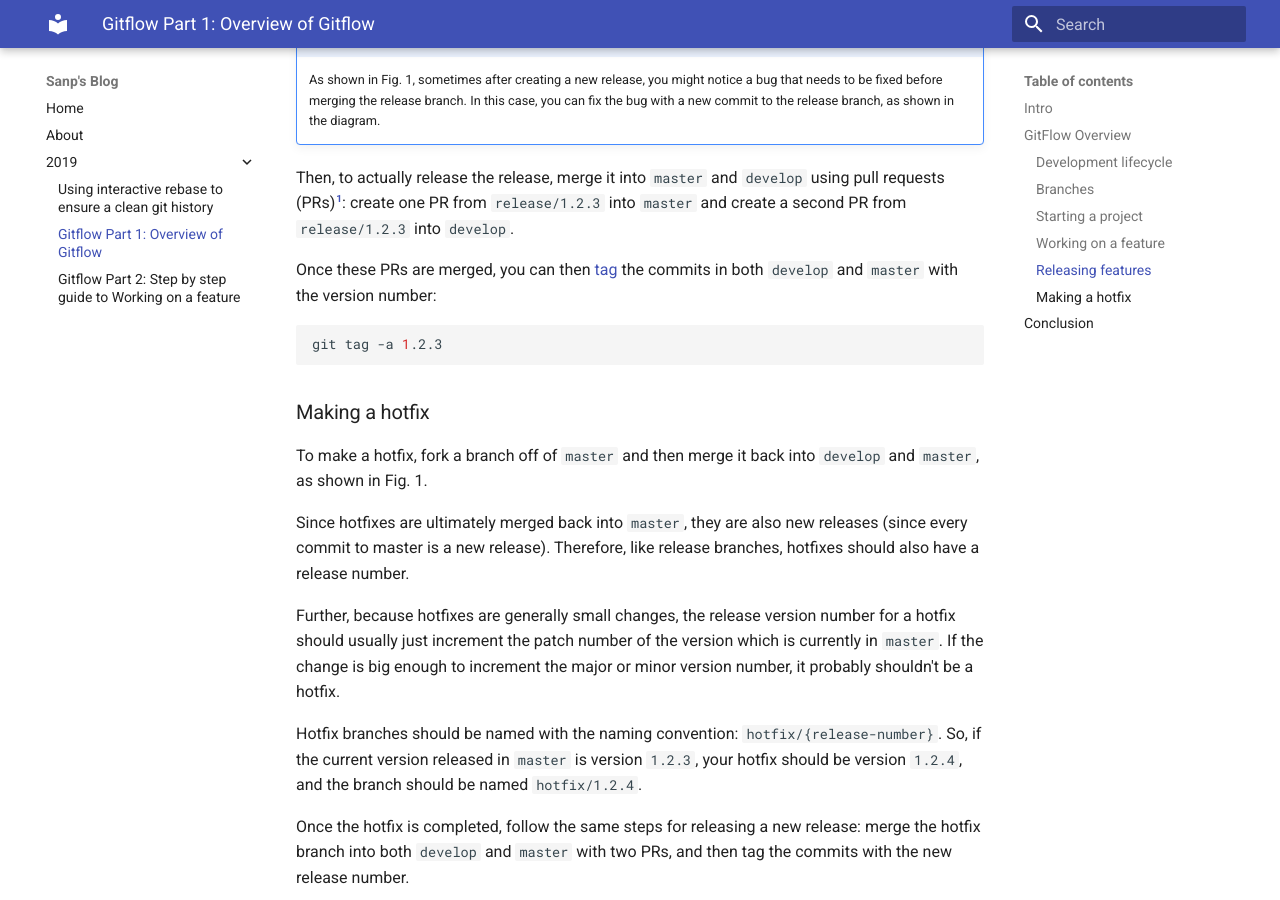
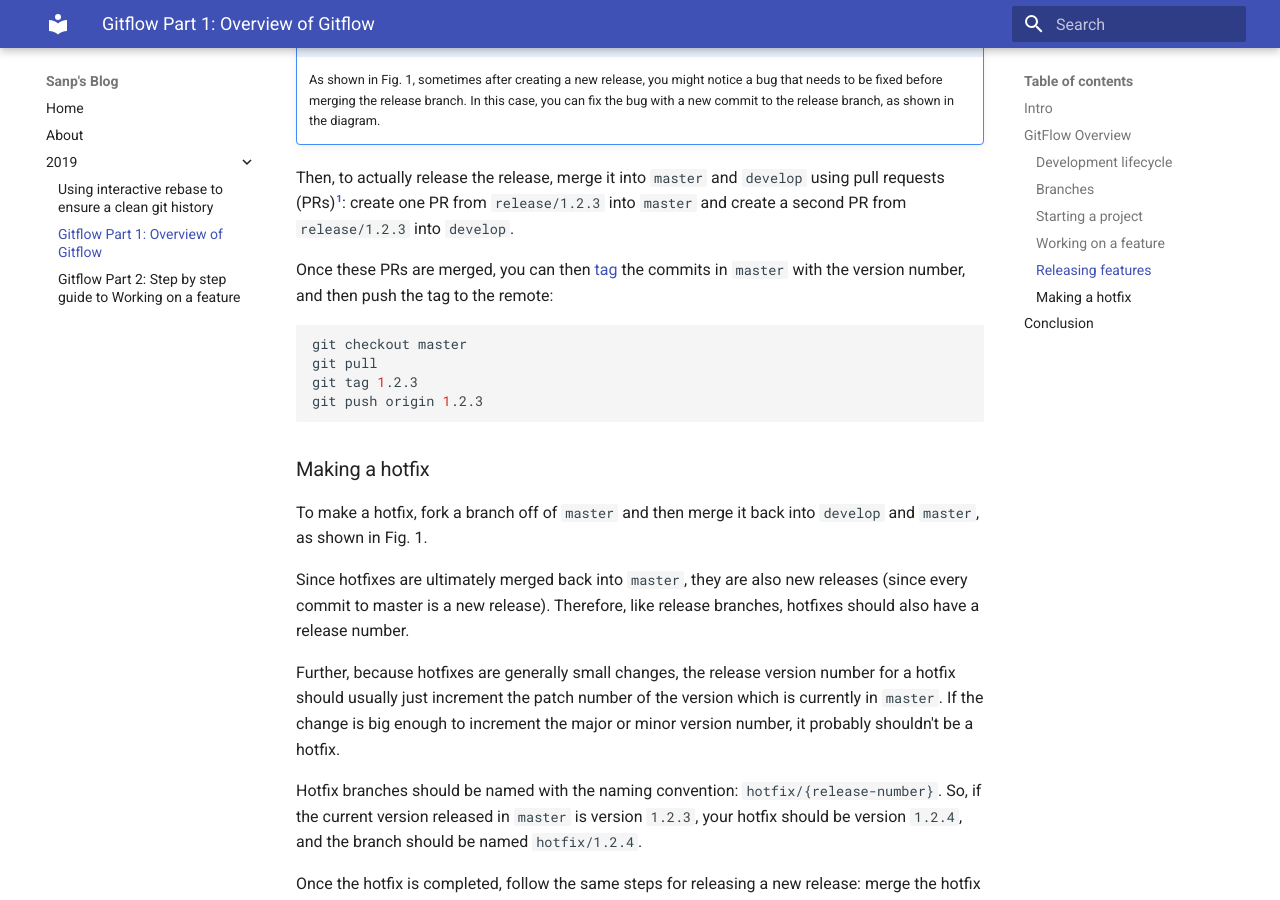
Before and after one commit to sanp/sanp.github.io.mkdocs, an MkDocs documentation site: the page built from docs/2019/gitflow_1.md, in a window 1280 px wide and 900 px high, scrolled down 3605 px. Built offline with MkDocs 1.6.1 and Material for MkDocs 9.7.7, drawn with Linux system fonts in a browser that asks for light colours.

Commit message:
Updated gitflow post

````diff
--- a/docs/2019/gitflow_1.md
+++ b/docs/2019/gitflow_1.md
@@ -135,11 +135,14 @@ and create a second PR from `release/1.2.3` into `develop`.
   [here](https://help.github.com/en/github/collaborating-with-issues-and-pull-requests/about-pull-requests).
 
 Once these PRs are merged, you can then
-[tag](https://git-scm.com/book/en/v2/Git-Basics-Tagging) the commits in both
-`develop` and `master` with the version number:
+[tag](https://git-scm.com/book/en/v2/Git-Basics-Tagging) the commits in `master`
+with the version number, and then push the tag to the remote:
 
 ```sh
-git tag -a 1.2.3
+git checkout master
+git pull
+git tag 1.2.3
+git push origin 1.2.3
 ```
 
 ### Making a hotfix
````
